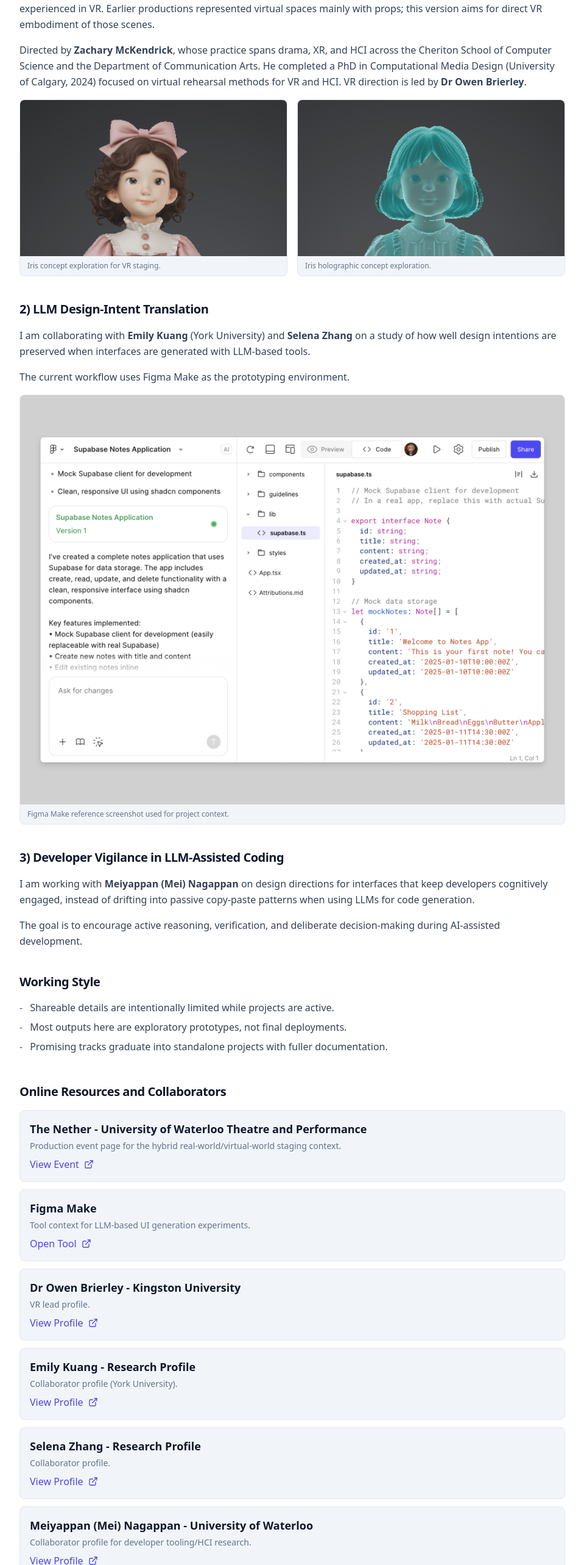
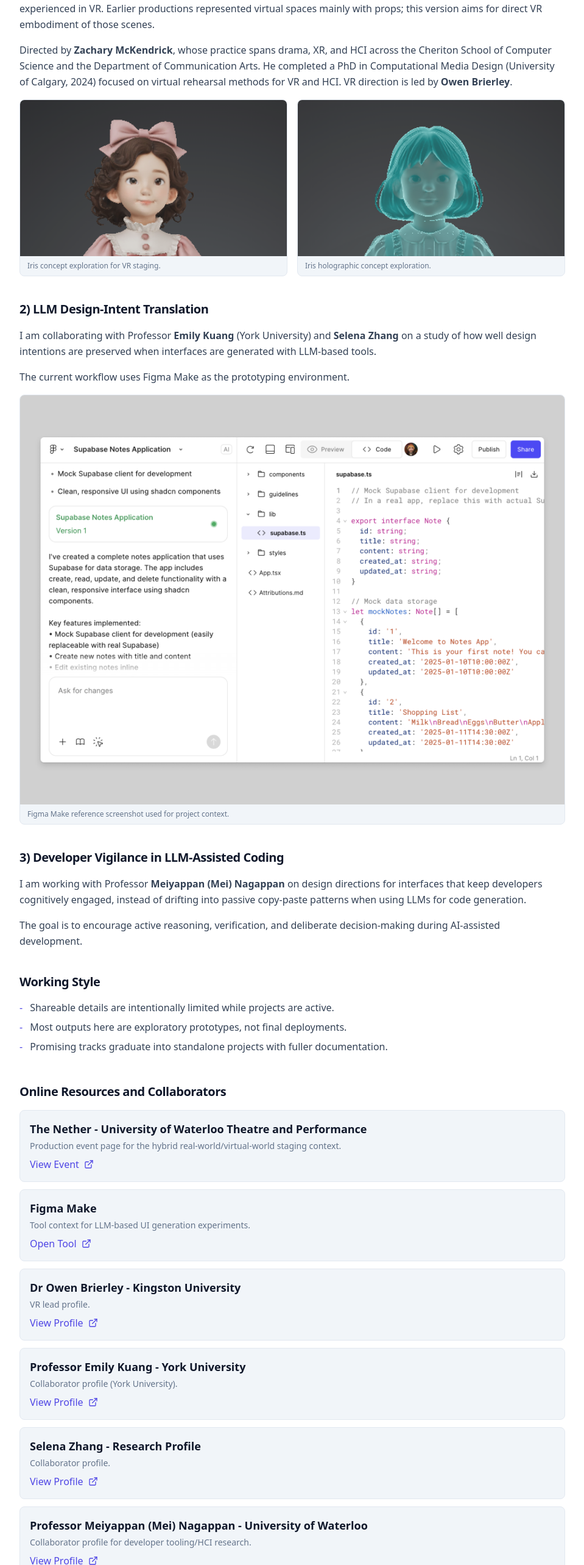
Before and after one commit to ashuadh7/ashuadh7.github.io, a React (Vite) app: page /projects/project-playground in a window 1280 px wide. Shown: the part 1280-3846 px from the top of the page at 61% size, without its empty margins (160-1119 px from the left). Built offline with nearby package versions, Linux system fonts and the light colour scheme.

Commit message:
Fixed Minor Details

```diff
--- a/src/data/projectResources.ts
+++ b/src/data/projectResources.ts
@@ -107,7 +107,7 @@
   {
     id: "project-playground-resource-3",
     projectId: "project-playground",
-    title: "Emily Kuang - Research Profile",
+    title: "Professor Emily Kuang - York University",
     url: "https://emilykuang.github.io/",
     details: "Collaborator profile (York University).",
     linkText: "View Profile",
@@ -125,7 +125,7 @@
   {
     id: "project-playground-resource-6",
     projectId: "project-playground",
-    title: "Meiyappan (Mei) Nagappan - University of Waterloo",
+    title: "Professor Meiyappan (Mei) Nagappan - University of Waterloo",
     url: "https://cs.uwaterloo.ca/~m2nagapp/",
     details: "Collaborator profile for developer tooling/HCI research.",
     linkText: "View Profile",
--- a/src/pages/projects/ProjectPlaygroundProjectPage.tsx
+++ b/src/pages/projects/ProjectPlaygroundProjectPage.tsx
@@ -125,7 +125,7 @@
             Science and the Department of Communication Arts. He completed a PhD
             in Computational Media Design (University of Calgary, 2024) focused
             on virtual rehearsal methods for VR and HCI. VR direction is led by{" "}
-            <strong>Dr Owen Brierley</strong>.
+            <strong>Owen Brierley</strong>.
           </p>
           <div className="grid gap-4 md:grid-cols-2">
             {irisGalleryItems.map((item, index) => (
@@ -154,7 +154,7 @@
         <section className="space-y-4">
           <h2 className="text-primary">2) LLM Design-Intent Translation</h2>
           <p className="text-secondary leading-relaxed">
-            I am collaborating with <strong>Emily Kuang</strong> (York
+            I am collaborating with Professor <strong>Emily Kuang</strong> (York
             University) and <strong>Selena Zhang</strong> on a study of how well
             design intentions are preserved when interfaces are generated with
             LLM-based tools.
@@ -181,7 +181,7 @@
             3) Developer Vigilance in LLM-Assisted Coding
           </h2>
           <p className="text-secondary leading-relaxed">
-            I am working with <strong>Meiyappan (Mei) Nagappan</strong> on
+            I am working with Professor <strong>Meiyappan (Mei) Nagappan</strong> on
             design directions for interfaces that keep developers cognitively
             engaged, instead of drifting into passive copy-paste patterns when
             using LLMs for code generation.
```
